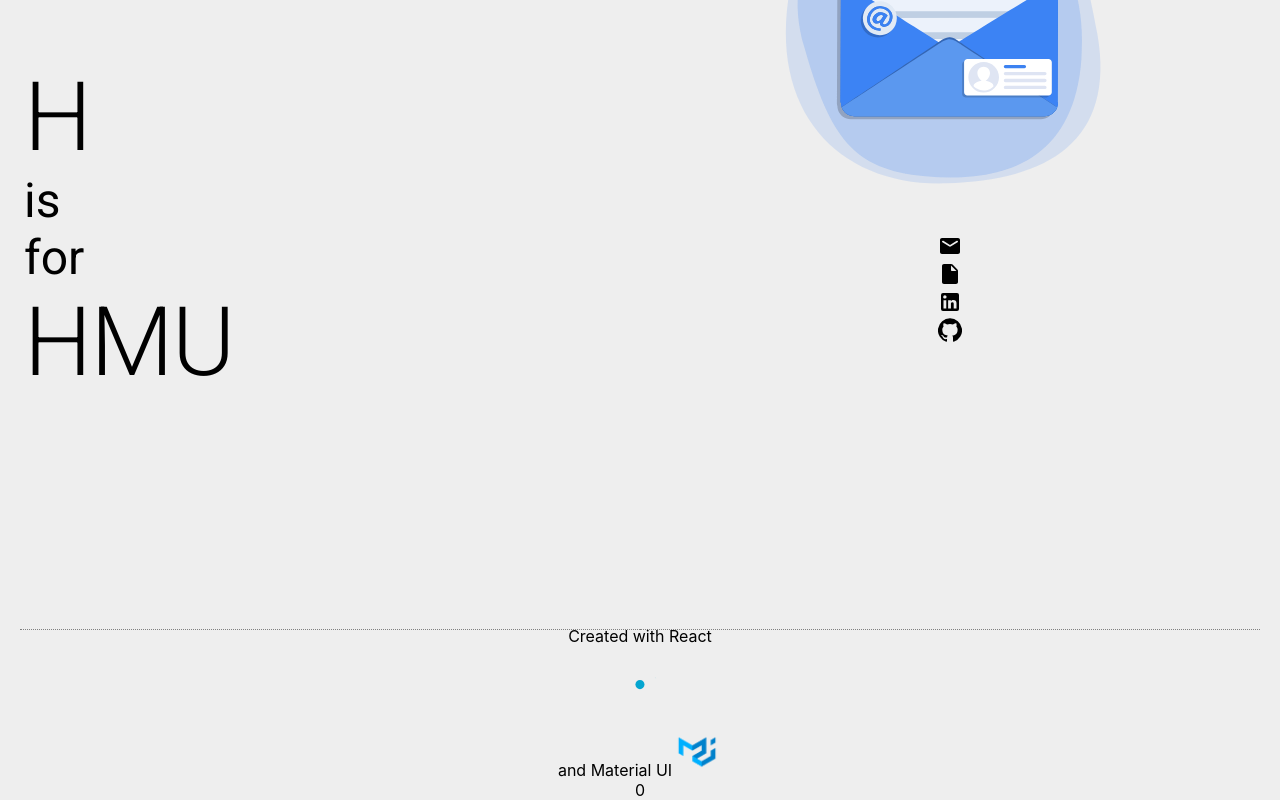
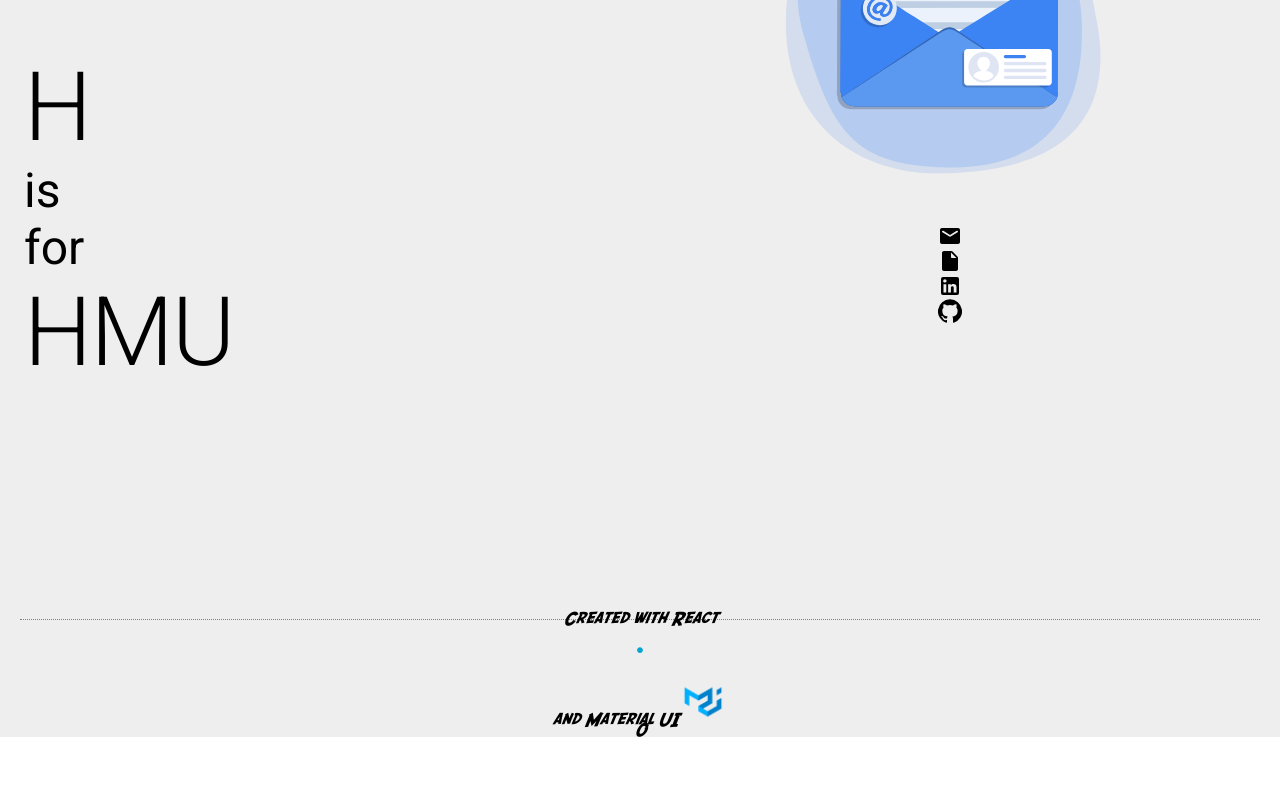
Before and after one commit to Trevor2492/portfolio, a React (Create React App) app: page / in a window 1280 px wide. Shown: the part 4202-5002 px from the top of the page. After the commit the page ends 4939 px from the top, so only its background shows below. Built offline with nearby package versions, Linux system fonts and the light colour scheme.

Commit message:
added SF Fedora font (Ductales font)

```diff
--- a/src/App.css
+++ b/src/App.css
@@ -2,6 +2,22 @@
   text-align: center;
   background-color: rgb(238, 238, 238);
   height: 100%;
+  font-family: SFFedora;
+}
+
+@font-face {
+  font-family: "SFFedora";
+  src: local("SFFedora"), url("./fonts/SF_Fedora.ttf") format("truetype");
+  font-weight: normal;
+}
+
+h1,
+h2,
+h3,
+h4,
+h5,
+h6 {
+  font-family: SFFedora;
 }
 
 a {
--- a/src/App.js
+++ b/src/App.js
@@ -118,7 +118,9 @@ function App() {
 
         <Grid item xs={12} sm={12} md={12} lg={6}>
 
-          <div id='hmu-2' style={{ height: 400 }}/>
+          <a href='mailto:trevor2492@gmail.com'>
+            <div id='hmu-2' style={{ height: 400 }}/>
+          </a>
 
           <a href='mailto:trevor2492@gmail.com'>
             <Tooltip title='Email to: trevor2492@gmail.com'>
@@ -151,9 +153,10 @@ function App() {
           </a>
         </Grid>
       </Grid>
-      <div>
+
+      <div className='footer' id='footer'>
         Created with React
-        <div id='react-logo' alt='react logo' style={{ height: 80 }}/>
+        <div id='react-logo' alt='react logo' style={{ height: 50 }}/>
         and Material UI
         <img src='./Material_ui.png' alt='material ui logo' style={{ height: 50 }}/>
       </div>
--- a/src/index.js
+++ b/src/index.js
@@ -3,6 +3,7 @@ import ReactDOM from 'react-dom';
 import './index.css';
 import App from './App';
 import reportWebVitals from './reportWebVitals';
+import './fonts/SF_Fedora.ttf';
 
 ReactDOM.render(
   <React.StrictMode>
```
Also changed, not shown: src/fonts/SF_Fedora.ttf (added).
